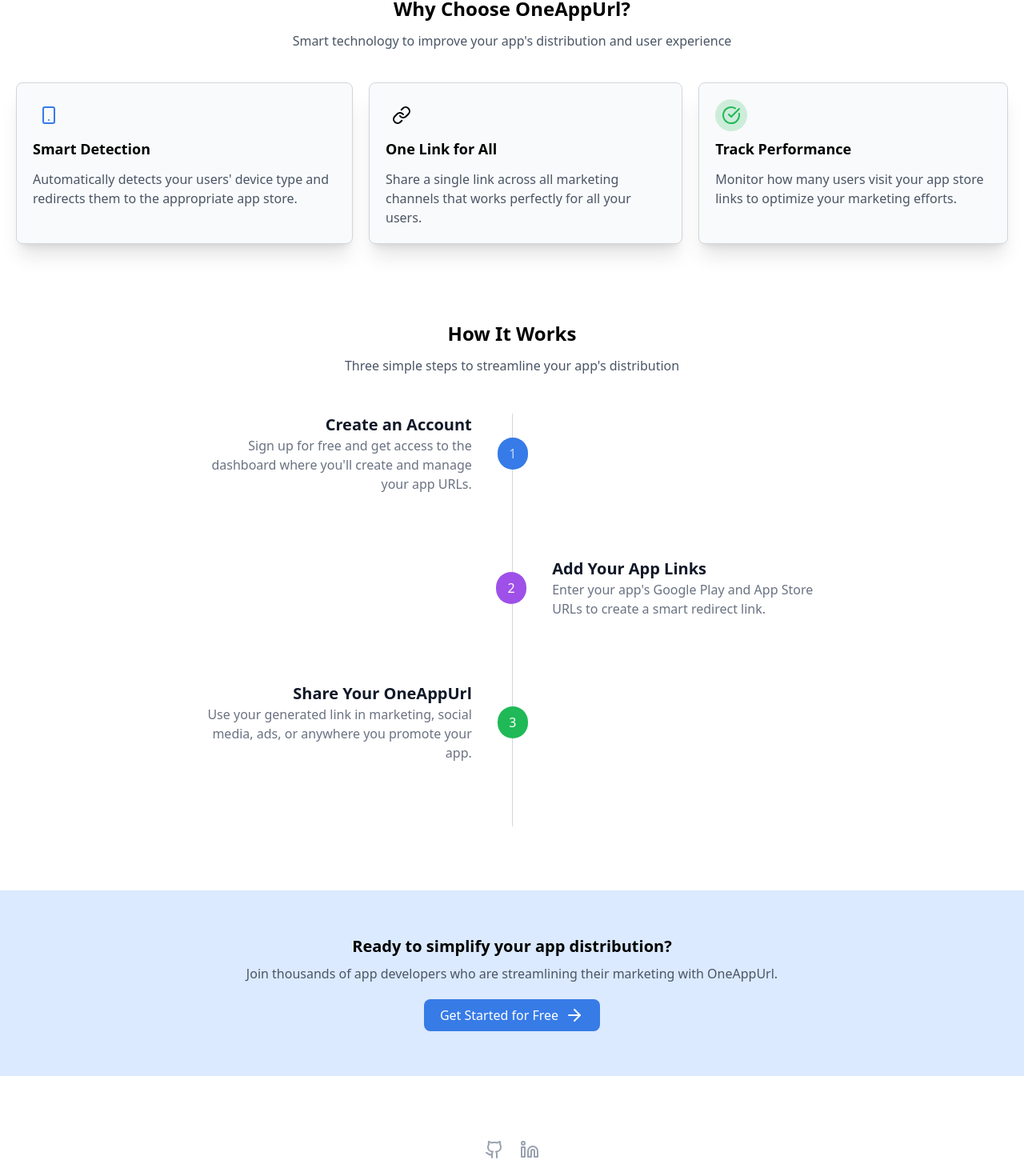
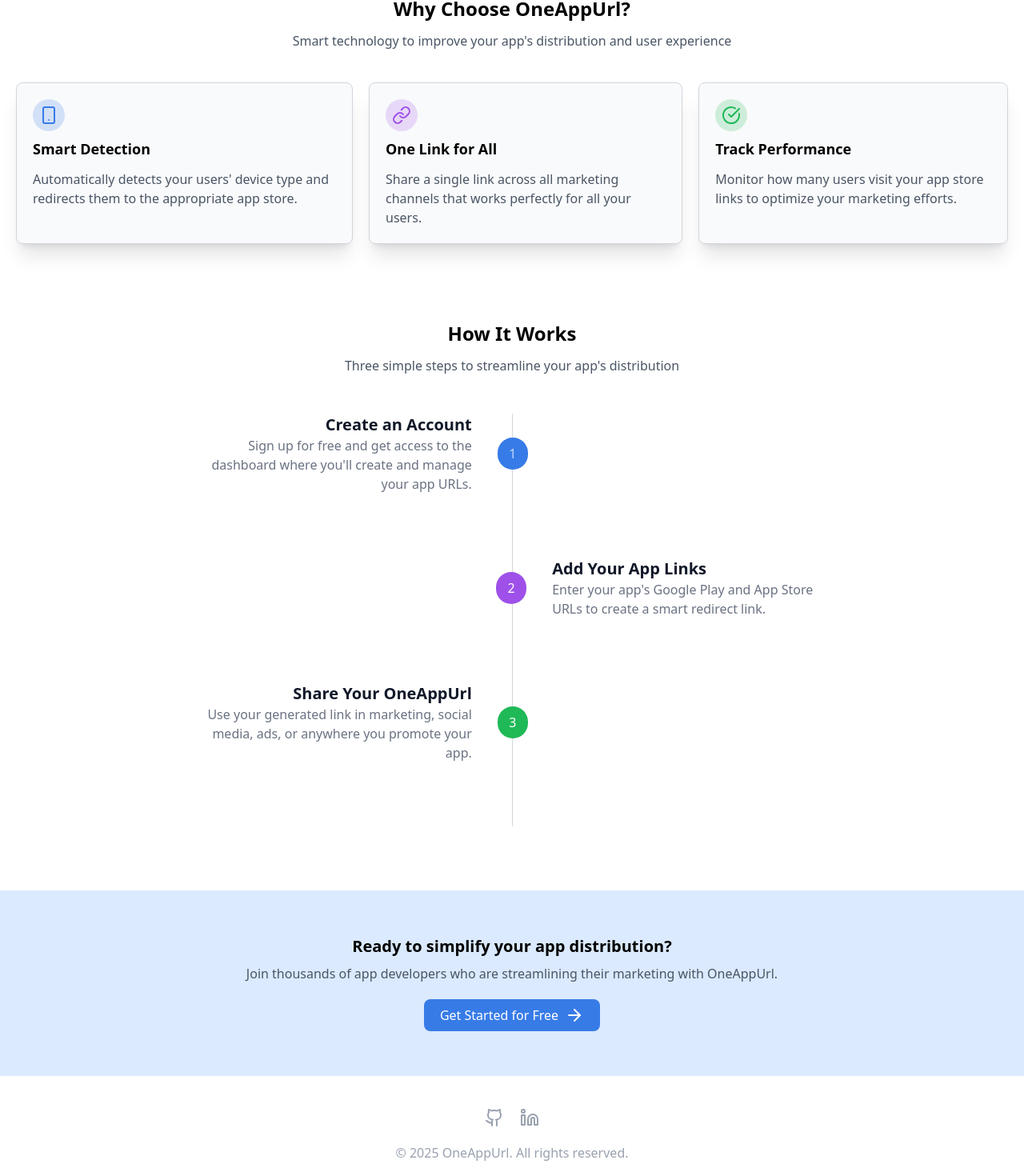
Before and after one commit to jihaddmz/OneAppUrl, a React (Vite) app: page / in a window 1280 px wide. Shown: the part 557-2027 px from the top of the page at 80% size. Built offline with nearby package versions, Linux system fonts and the light colour scheme.

Commit message:
- Fixed whychoose home item icon colors - Fixed footer positioning

```diff
--- a/src/components/ItemWhyChoose.tsx
+++ b/src/components/ItemWhyChoose.tsx
@@ -3,15 +3,16 @@
 interface Props {
     title: string;
     description: string;
-    color: string;
-    icon: LucideIcon
+    icon: LucideIcon;
+    iconColor: string;
+    iconBgColor: string;
 }
 
-const ItemWhyChoose = ({title, description, icon: Icon, color}: Props) => {
+const ItemWhyChoose = ({title, description, icon: Icon, iconColor, iconBgColor}: Props) => {
     return (
         <div className="p-5 rounded-lg bg-gray-50 flex-col shadow-xl border border-gray-300" >
-            <div className={`p-2 bg-${color}/20 rounded-full w-fit`}>
-                <Icon className={`text-${color}`}/>
+            <div className={`p-2 ${iconBgColor} rounded-full w-fit`}>
+                <Icon className={`${iconColor}`}/>
             </div>
 
             <h3 className="font-bold text-lg text-black mt-2">{title}</h3>
--- a/src/pages/Home.tsx
+++ b/src/pages/Home.tsx
@@ -57,15 +57,15 @@
 
                         <ItemWhyChoose title={"Smart Detection"}
                                        description={"Automatically detects your users' device type and redirects them to the appropriate app store."}
-                                       color={"primary"} icon={Smartphone}/>
+                                       iconColor={"text-primary"} iconBgColor={"bg-primary/20"} icon={Smartphone}/>
 
                         <ItemWhyChoose title={"One Link for All"}
                                        description={"Share a single link across all marketing channels that works perfectly for all your users."}
-                                       color={"secondary"} icon={Link}/>
+                                       iconColor={"text-secondary"} iconBgColor={"bg-secondary/20"} icon={Link}/>
 
                         <ItemWhyChoose title={"Track Performance"}
                                        description={"Monitor how many users visit your app store links to optimize your marketing efforts."}
-                                       color={"variant"} icon={CircleCheckBig}/>
+                                       iconColor={"text-variant"} iconBgColor={"bg-variant/20"} icon={CircleCheckBig}/>
                     </div>
                 </div>
 
--- a/src/pages/Layout.tsx
+++ b/src/pages/Layout.tsx
@@ -3,13 +3,15 @@
 
 const Layout = () => {
     return (
-        <>
-            <Outlet/>
+        <div className="relative flex flex-col h-screen w-screen items-center">
+            <main className="w-full flex-grow">
+                <Outlet/>
+            </main>
 
-            <footer className="mt-20 mb-10">
+            <footer className="w-full mt-10">
                 <Footer/>
             </footer>
-        </>
+        </div>
     );
 };
 
```
